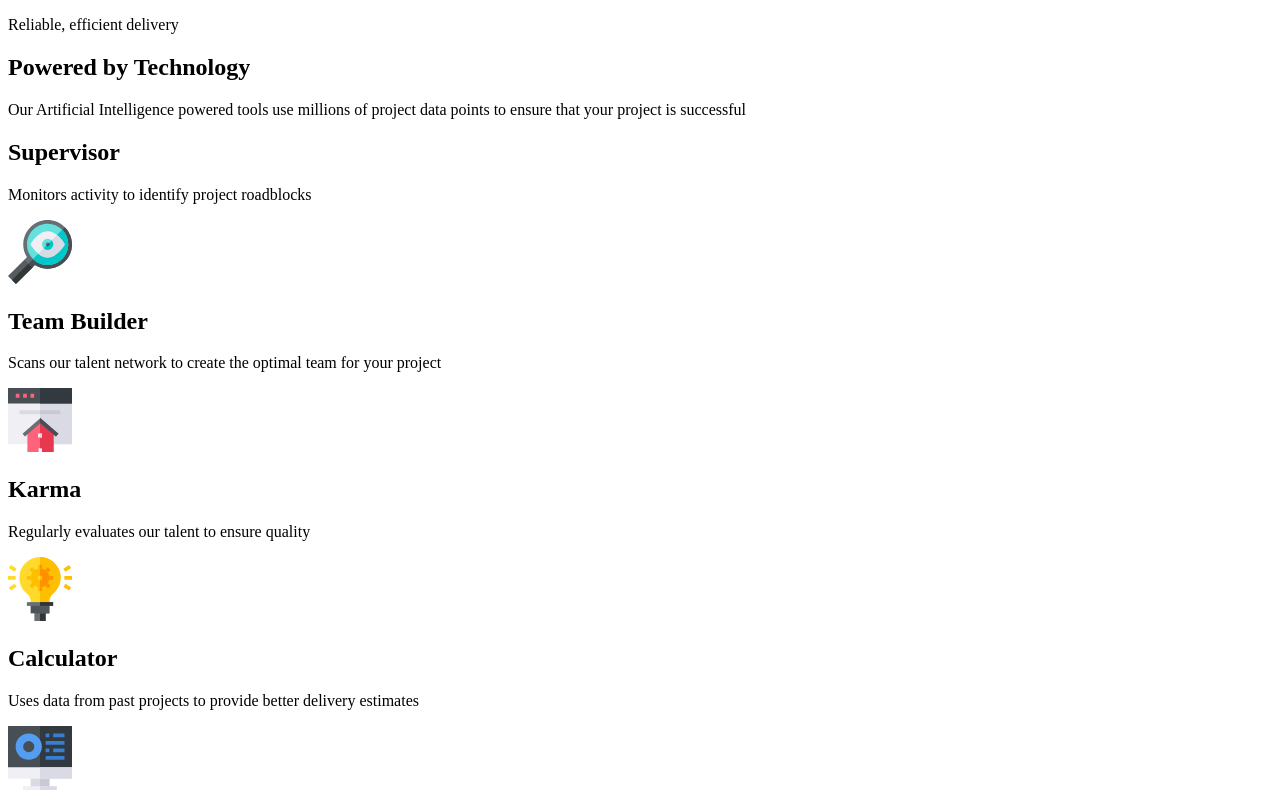
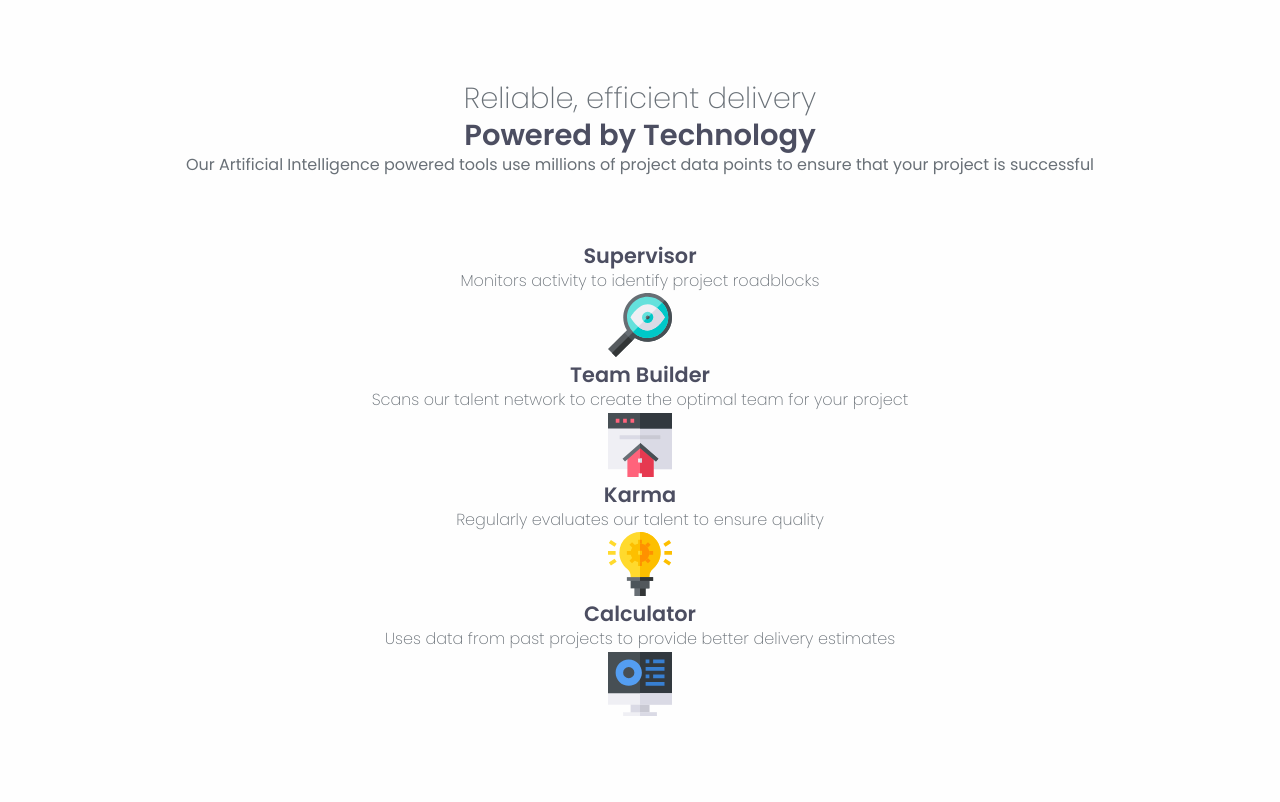
Before and after one commit to Hicham-BC/four-card-feature-section-master, a plain HTML site: page index.html in a window 1280 px wide. Drawn offline with Linux system fonts and the light colour scheme.

Commit message:
css styling tbc

```diff
--- a/index.html
+++ b/index.html
@@ -5,6 +5,10 @@
   <meta name="viewport" content="width=device-width, initial-scale=1.0"> <!-- displays site properly based on user's device -->
 
   <link rel="icon" type="image/png" sizes="32x32" href="./images/favicon-32x32.png">
+  <link rel="preconnect" href="https://fonts.googleapis.com">
+  <link rel="preconnect" href="https://fonts.gstatic.com" crossorigin>
+  <link href="https://fonts.googleapis.com/css2?family=Poppins:ital,wght@0,100;0,200;0,300;0,400;0,500;0,600;0,700;0,800;0,900;1,100;1,200;1,300;1,400;1,500;1,600;1,700;1,800;1,900&display=swap" rel="stylesheet">
+  <link rel="stylesheet" href="styles.css">
 
   <title>Frontend Mentor | Four card feature section</title>
 
@@ -17,9 +21,11 @@
 <body>
 
   <main>
-    <article>
-      <p>Reliable, efficient delivery</p>
-      <h1>Powered by Technology</h1>
+    <article class="header">
+      <div>
+        <span>Reliable, efficient delivery</span>
+        <h1>Powered by Technology</h1>
+      </div>
       <p>Our Artificial Intelligence powered tools use millions of project data points to ensure that your project is successful</p>
     </article>
     <article class="cards">
--- /dev/null
+++ b/styles.css
@@ -0,0 +1,82 @@
+/* ----------VARIABLES & SETUP---------- */
+
+:root {
+  /* ------COLORS------ */
+
+  --primary-red: #ea5353;
+  --primary-cyan: #45d3d3;
+  --primary-oragne: #fcaf4a;
+  --primary-blue: #549ef2;
+  --grey-500: #4c4e61;
+  --grey-400: #697077;
+  --body-bg: #fefefe;
+  --white: #ffffff;
+
+  /* ------FONTS------ */
+
+  --fluid-font-0: clamp(0.9375rem, 0.9375rem + 0vw, 0.9375rem);
+  --fluid-font-1: clamp(1.1719rem, 1.1177rem + 0.231vw, 1.3256rem);
+  --fluid-font-2: clamp(1.4648rem, 1.3206rem + 0.6153vw, 1.8744rem);
+
+  /* ------WHITE SPACE------ */
+  --fluid-50-70: clamp(3.125rem, 2.6849rem + 1.8779vw, 4.375rem);
+}
+
+/* ----------BASE & RESET---------- */
+
+* {
+  margin: 0;
+  padding: 0;
+  box-sizing: border-box;
+}
+
+body {
+  background-color: var(--body-bg);
+  color: var(--grey-400);
+  font-family: "Poppins", sans-serif;
+  min-height: 100dvh;
+  display: grid;
+  place-content: center;
+  padding: 1rem;
+}
+
+/* ----------GLOBAL---------- */
+
+h1, h2 {
+  color: var(--grey-500);
+  line-height: 1.1;
+}
+
+h1 {
+  font-size: var(--fluid-font-2);
+  font-weight: 600;
+}
+
+h2 {
+  font-size: var(--fluid-font-1);
+  font-weight: 600;
+}
+
+span {
+  font-size: var(--fluid-font-2);
+  font-weight: 200;
+}
+
+p {
+  line-height: 1.6;
+}
+
+.card p {
+  font-weight: 200;
+}
+
+/* ----------COMPONENTS---------- */
+
+main {
+  display: flex;
+  flex-direction: column;
+  align-items: center;
+  text-align: center;
+  gap: var(--fluid-50-70);
+  padding: 1rem;
+}
```
